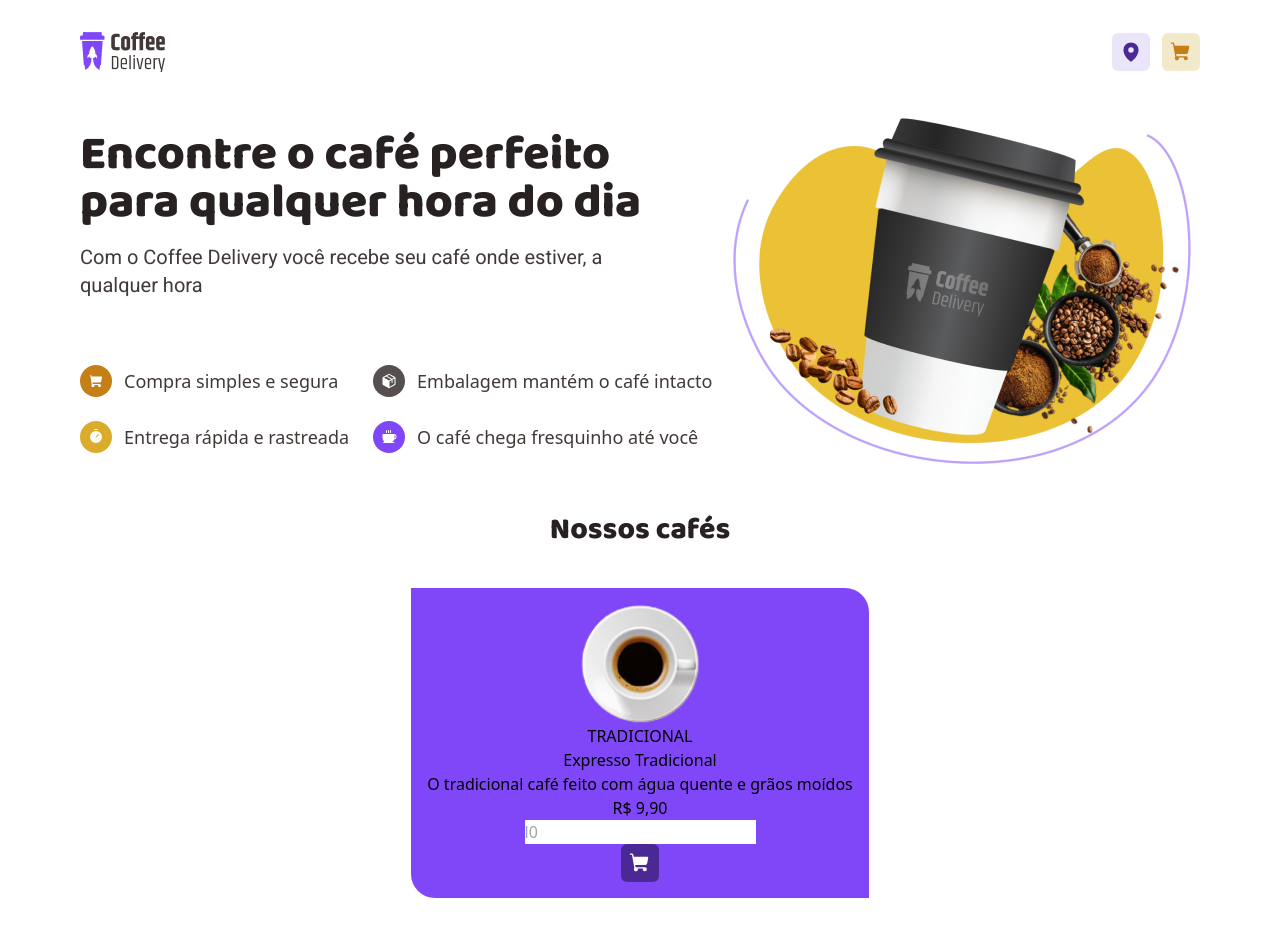
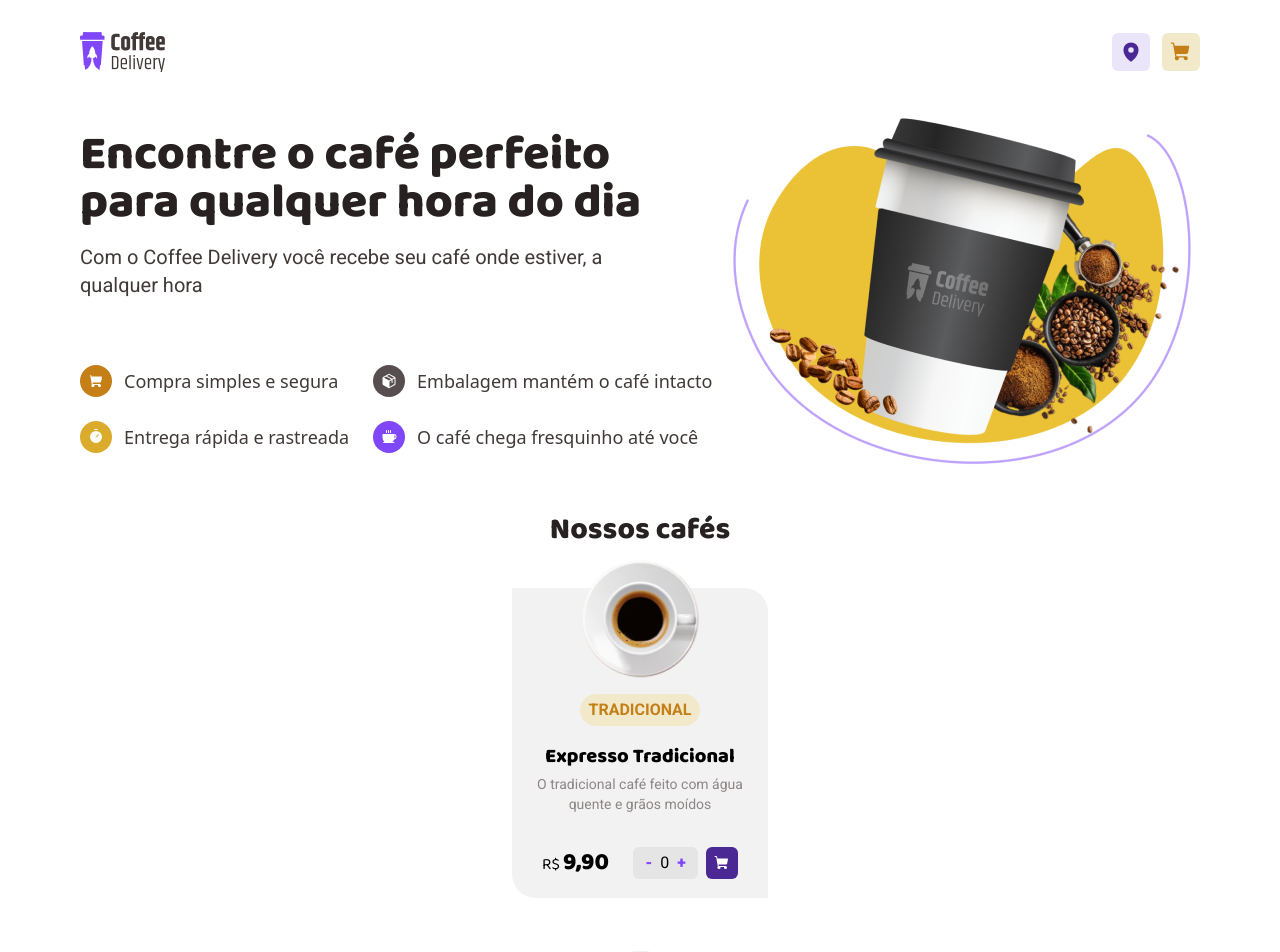
Before and after one commit to Murillou/coffee-delivery, a React (Vite) app: page / in a window 1280 px wide. Shown: the top 952 px of the page. Built offline with nearby package versions, Linux system fonts and the light colour scheme; no server answers.

Commit message:
[refactor] estilização do component card

```diff
--- a/src/components/Menu/Card.tsx
+++ b/src/components/Menu/Card.tsx
@@ -1,4 +1,5 @@
 import { ShoppingCart } from 'phosphor-react';
+import { QuantityInput } from './QuantityInput';
 
 interface CardProps {
   src: string;
@@ -8,21 +9,41 @@ interface CardProps {
 }
 
 export function Card({ src, types, coffeeName, description }: CardProps) {
+  function handleSubmitForm(e) {
+    e.preventDefault();
+  }
+
   return (
-    <div className="bg-purple-normal flex flex-col items-center justify-center p-4 rounded-tr-3xl rounded-bl-3xl my-10">
-      <img src={src} alt="" />
-      <span>{types}</span>
-      <h1>{coffeeName}</h1>
-      <p>{description}</p>
-      <form className="flex flex-col items-center justify-center" action="#">
-        <h1>R$ 9,90</h1>
-        <input type="number" placeholder="l0" name="" id="" min={0} />
-
-        <ShoppingCart
-          className="bg-purple-dark text-white h-[2.375rem] w-[2.375rem] p-2 hover:bg-purple-normal rounded-md cursor-pointer"
-          size={25}
-          weight="fill"
-        />
+    <div className="bg-base-card flex flex-col items-center justify-center p-4 rounded-tr-3xl rounded-bl-3xl my-10 w-[256px] h-[310px] font-roboto">
+      <img className="-mt-12" src={src} alt="" />
+      <div className="flex gap-1">
+        {types.map((type, index) => (
+          <span
+            className=" bg-yellow-light text-yellow-dark font-bold rounded-full py-1 px-2 mt-[15px]"
+            key={index}
+          >
+            {type}
+          </span>
+        ))}
+      </div>
+      <h1 className="font-baloo2 font-extrabold mt-4 text-xl ">{coffeeName}</h1>
+      <p className="text-base-label text-center text-sm mt-1">{description}</p>
+      <form
+        onClick={handleSubmitForm}
+        className="flex items-center gap-6 mt-[33px]"
+        action="#"
+      >
+        <h1 className="font-baloo2">
+          R$ <span className="font-extrabold text-2xl">9,90</span>
+        </h1>
+        <div className="flex items-center gap-2">
+          <QuantityInput />
+          <ShoppingCart
+            className="bg-purple-dark text-white h-[2rem] w-[2rem] p-2 hover:bg-purple-normal rounded-md cursor-pointer"
+            size={25}
+            weight="fill"
+          />
+        </div>
       </form>
     </div>
   );
--- /dev/null
+++ b/src/components/Menu/QuantityInput.tsx
@@ -0,0 +1,33 @@
+import { useState } from 'react';
+
+export function QuantityInput() {
+  const [quantity, setQuantity] = useState(0);
+
+  const increment = () => {
+    setQuantity(quantity + 1);
+  };
+
+  const decrement = () => {
+    if (quantity > 0) {
+      setQuantity(quantity - 1);
+    }
+  };
+
+  return (
+    <div className="flex justify-center items-center gap-2 font-roboto bg-base-button py-1 rounded-md w-[65px]">
+      <button
+        className="text-purple-normal font-extrabold "
+        onClick={decrement}
+      >
+        -
+      </button>
+      <span>{quantity}</span>
+      <button
+        className="text-purple-normal font-extrabold "
+        onClick={increment}
+      >
+        +
+      </button>
+    </div>
+  );
+}
--- a/tailwind.config.js
+++ b/tailwind.config.js
@@ -21,6 +21,7 @@ export default {
         },
         base: {
           card: '#f3f2f2',
+          button: '#E6E5E5',
           title: '#272221',
           subtitle: '#403937',
           text: '#574F4f',
```
